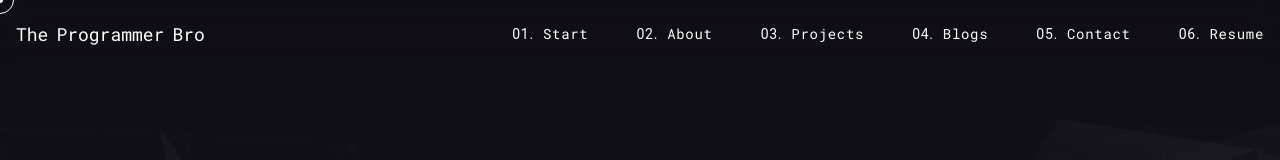
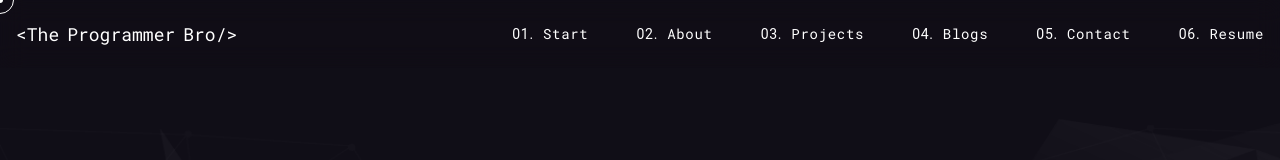
Before and after one commit to mayankrajparmar/portfolio, a Next.js app: page / in a window 1280 px wide. Shown: the top 160 px of the page. Built offline with nearby package versions, Linux system fonts and the light colour scheme.

Commit message:
small changes

```diff
--- a/src/components/layouts/public/Header.tsx
+++ b/src/components/layouts/public/Header.tsx
@@ -72,7 +72,7 @@ const Header = () => {
                 animate={!showDrawer ? { x: 0 } : { x: 10 }}
                 transition={{ duration: 0.3 }}
               >
-                The
+                {`<The`}
               </motion.p>
               <motion.p
                 initial={{ x: 40 }}
@@ -86,7 +86,7 @@ const Header = () => {
                 animate={!showDrawer ? { x: 0 } : { x: 30 }}
                 transition={{ duration: 0.5 }}
               >
-                Bro
+                {`Bro/>`}
               </motion.p>
             </div>
           </Link>
```
